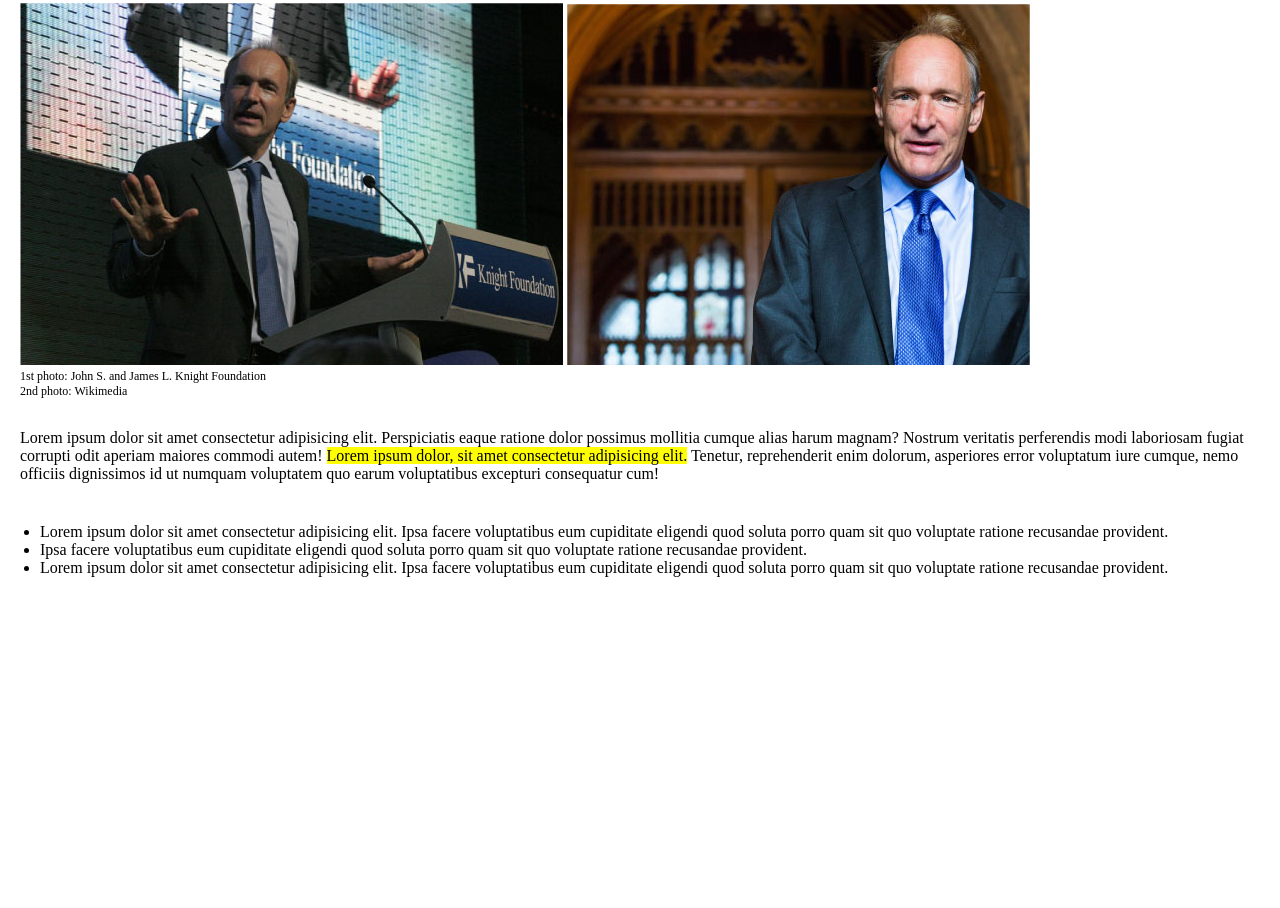
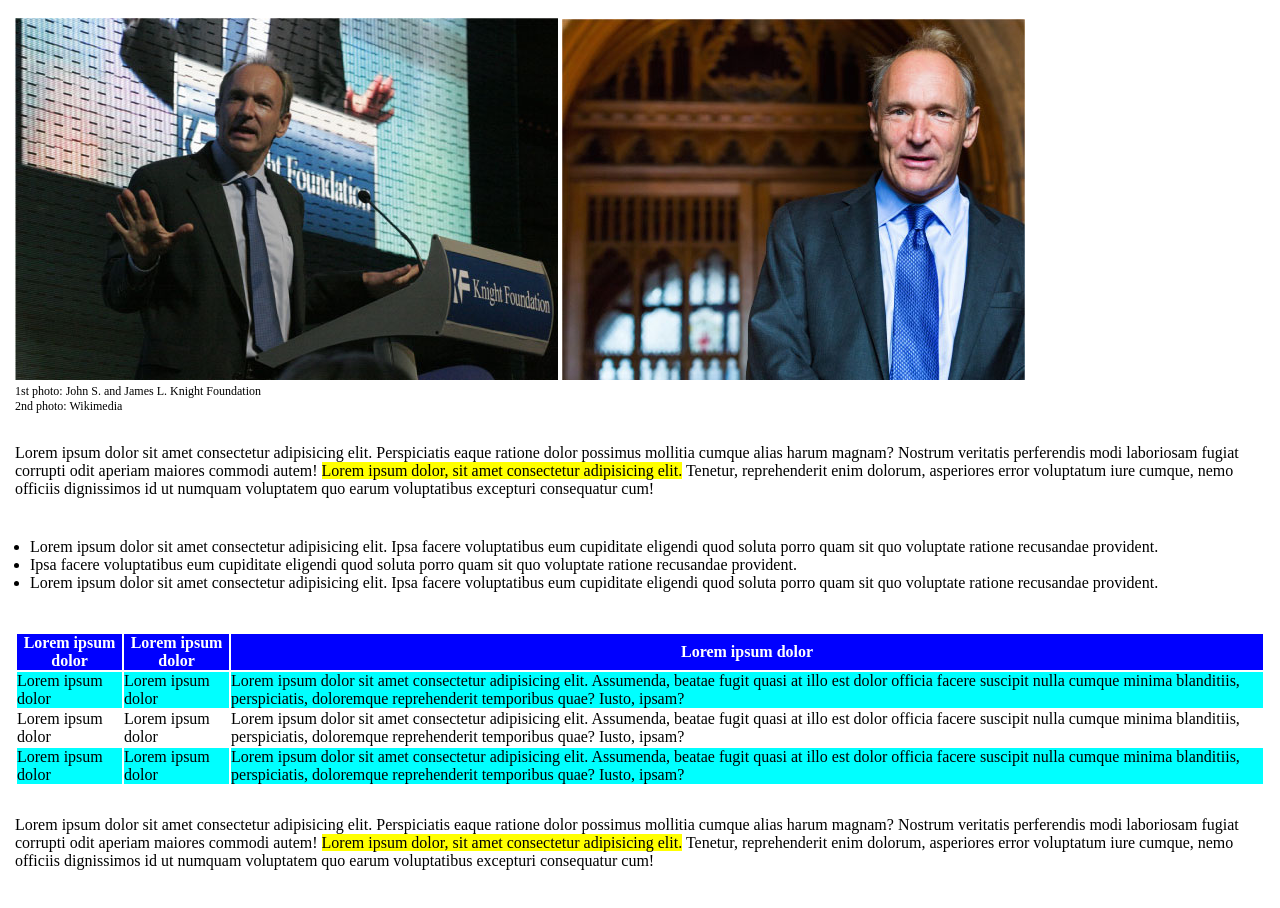
Before and after one commit to alessandraspalla/html-css-booleaner, a plain HTML site: page index.html in a window 1280 px wide. Shown: the part 160-1068 px from the top of the page. Before the commit the page ends 800 px from the top, so only its background shows below. Drawn offline with Linux system fonts and the light colour scheme.

Commit message:
table and second paragraph

```diff
--- a/css/style.css
+++ b/css/style.css
@@ -26,7 +26,7 @@ header {
 /* main style */
 
 main {
-    margin-left: 20px;
+    padding: 15px;
 }
 
 /* first section style */
@@ -56,9 +56,20 @@ main {
 }
 
 p {
-    margin-top: 30px;
+    margin: 30px 0;
 }
 
 ul {
-    margin: 40px 20px;
+    margin: 40px 15px;
 }
+
+/* table style */
+
+#row-blue {
+    color: white;
+    background-color: blue;
+}
+
+.row-colored {
+    background-color: aqua;
+}
--- a/index.html
+++ b/index.html
@@ -55,6 +55,38 @@
             </ul>
         </section>
 
+        <!-- tabella lorem con secondo paragrafo -->
+        <table>
+            <thead>
+                <tr id="row-blue">
+                    <th>Lorem ipsum dolor</th>
+                    <th>Lorem ipsum dolor</th>
+                    <th>Lorem ipsum dolor</th>
+                </tr>
+            </thead>
+            <tbody>
+                <tr class="row-colored">
+                    <td>Lorem ipsum dolor</td>
+                    <td>Lorem ipsum dolor</td>
+                    <td>Lorem ipsum dolor sit amet consectetur adipisicing elit. Assumenda, beatae fugit quasi at illo est dolor officia facere suscipit nulla cumque minima blanditiis, perspiciatis, doloremque reprehenderit temporibus quae? Iusto, ipsam?</td>
+                </tr>
+                <tr>
+                    <td>Lorem ipsum dolor</td>
+                    <td>Lorem ipsum dolor</td>
+                    <td>Lorem ipsum dolor sit amet consectetur adipisicing elit. Assumenda, beatae fugit quasi at illo est dolor officia facere suscipit nulla cumque minima blanditiis, perspiciatis, doloremque reprehenderit temporibus quae? Iusto, ipsam?</td>
+                </tr>
+                <tr class="row-colored">
+                    <td>Lorem ipsum dolor</td>
+                    <td>Lorem ipsum dolor</td>
+                    <td>Lorem ipsum dolor sit amet consectetur adipisicing elit. Assumenda, beatae fugit quasi at illo est dolor officia facere suscipit nulla cumque minima blanditiis, perspiciatis, doloremque reprehenderit temporibus quae? Iusto, ipsam?</td>
+                </tr>
+            </tbody>
+        </table>
+
+        <p>
+            Lorem ipsum dolor sit amet consectetur adipisicing elit. Perspiciatis eaque ratione dolor possimus mollitia cumque alias harum magnam? Nostrum veritatis perferendis modi laboriosam fugiat corrupti odit aperiam maiores commodi autem! <span class="evidenziato">Lorem ipsum dolor, sit amet consectetur adipisicing elit.</span> Tenetur, reprehenderit enim dolorum, asperiores error voluptatum iure cumque, nemo officiis dignissimos id ut numquam voluptatem quo earum voluptatibus excepturi consequatur cum!
+        </p>
+
         <!-- informazioni sull'argomento della pagina -->
         <section>
 
```
